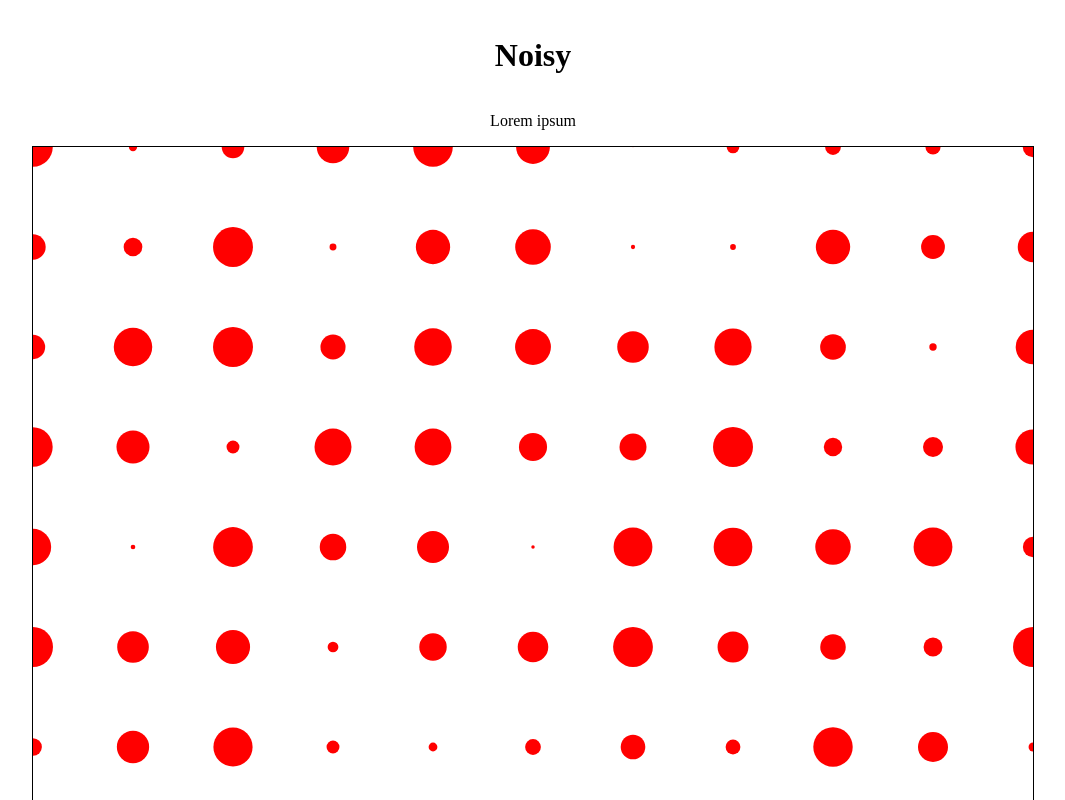
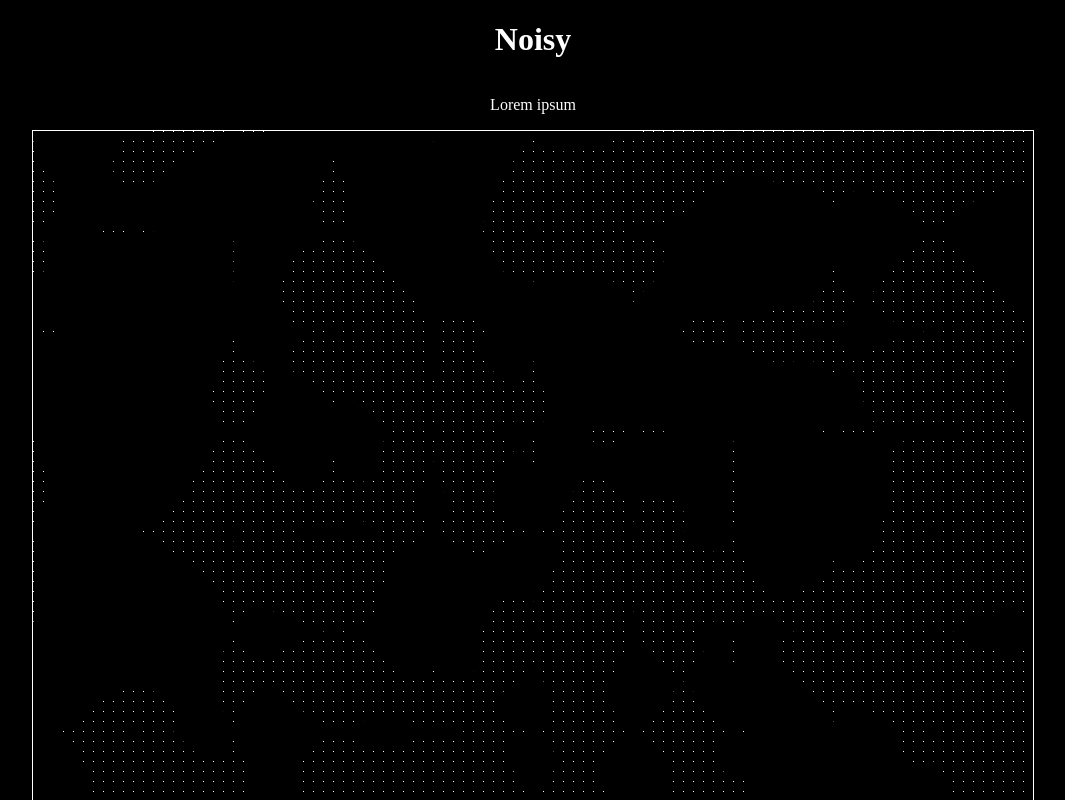
Before and after one commit to fildon/noisy, a plain HTML site: page index.html in a window 1280 px wide. Shown: the top 800 px of the page, without its empty margins (107-1172 px from the left). Drawn offline with Linux system fonts and the light colour scheme; animation ran at ten frames a second.

Commit message:
First draft Perlin noise.

```diff
--- a/index.html
+++ b/index.html
@@ -7,13 +7,14 @@
     <style>
       body {
         display: grid;
-        margin: 0;
-        padding: 1rem;
         justify-items: center;
         align-items: center;
+        margin: 0;
+        background-color: black;
+        color: white;
       }
       canvas {
-        border: 1px solid black;
+        border: 1px solid white;
       }
       p {
         max-width: 60ch;
--- a/index.js
+++ b/index.js
@@ -1,6 +1,20 @@
 // @ts-check
+/**
+ * Height of the canvas in screen pixels
+ */
 const CANVAS_HEIGHT = 1000;
+/**
+ * Width of the canvas in screen pixels
+ */
 const CANVAS_WIDTH = 1000;
+
+/**
+ * The number of pixels both vertically and horizontally
+ */
+const GRID_SIZE = 100;
+// +1 thanks to the fence post problem
+const GRID_ROWS = CANVAS_HEIGHT / GRID_SIZE + 1;
+const GRID_COLS = CANVAS_WIDTH / GRID_SIZE + 1;
 
 const canvasElement = document.querySelector("canvas");
 if (canvasElement === null) throw new Error("Could not find canvas element");
@@ -15,7 +29,6 @@ const createAnimatedRandomVector = () => {
   const initialRadians = Math.random() * 2 * Math.PI;
   const radiansPerMillisecond = (1 + 9 * Math.random()) / 2000;
 
-  // At time `t` return `[x, y]`.
   return (milliseconds) => [
     Math.cos(initialRadians + radiansPerMillisecond * milliseconds),
     Math.sin(initialRadians + radiansPerMillisecond * milliseconds),
@@ -25,9 +38,36 @@ const createAnimatedRandomVector = () => {
 /**
  * Create a 2D array of rotating vectors.
  */
-const animatedVectorGrid = Array.from({ length: 11 }, () =>
-  Array.from({ length: 11 }, createAnimatedRandomVector)
+const animatedVectorGrid = Array.from({ length: GRID_ROWS }, () =>
+  Array.from({ length: GRID_COLS }, createAnimatedRandomVector)
 );
+
+/**
+ * @param {[number, number]} VectorA
+ * @param {[number, number]} VectorB
+ * @returns Dot product of A and B
+ */
+const dotProduct = ([ax, ay], [bx, by]) => ax * bx + ay * by;
+
+/**
+ * Interpolate between numbers `a` and `b`, using some 0 to 1 `weight`.
+ * If `weight <= 0` then return `a`.
+ * If `weight >= 1` then return `b`
+ * Otherwise return smoothstep between `a` and `b`.
+ * @see https://en.wikipedia.org/wiki/Smoothstep
+ * @param {number} a
+ * @param {number} b
+ * @param {number} weight
+ * @returns A smoothly interpolated value between `a` and `b`.
+ */
+const interpolate = (a, b, weight) => {
+  if (weight <= 0) return a;
+  if (weight >= 1) return b;
+  // https://en.wikipedia.org/wiki/Smoothstep
+  const smoothStep = 3 * weight ** 2 - 2 * weight ** 3;
+  const diff = b - a;
+  return a + diff * smoothStep;
+};
 
 /**
  * Top-level animation loop handler.
@@ -36,22 +76,66 @@ const animatedVectorGrid = Array.from({ length: 11 }, () =>
 const step = (now) => {
   canvasContext.clearRect(0, 0, CANVAS_WIDTH, CANVAS_HEIGHT);
 
-  for (let rowIndex = 0; rowIndex < animatedVectorGrid.length; rowIndex++) {
-    const row = animatedVectorGrid[rowIndex];
-    for (let colIndex = 0; colIndex < row.length; colIndex++) {
-      const vectorAtTime = row[colIndex];
-      const [x, y] = vectorAtTime(now);
+  const staticVectorGrid = animatedVectorGrid.map((vectorRow) =>
+    vectorRow.map((vector) => vector(now))
+  );
 
-      canvasContext.beginPath();
-      canvasContext.arc(
-        colIndex * 100,
-        rowIndex * 100,
-        Math.abs(x) * 20,
-        0,
-        2 * Math.PI
+  for (
+    let pixelRowIndex = 0;
+    pixelRowIndex < CANVAS_HEIGHT;
+    pixelRowIndex += 10
+  ) {
+    const y_offset = pixelRowIndex % GRID_SIZE;
+    const grid_row_index = (pixelRowIndex - y_offset) / GRID_SIZE;
+    for (
+      let pixelColIndex = 0;
+      pixelColIndex < CANVAS_WIDTH;
+      pixelColIndex += 10
+    ) {
+      const x_offset = pixelColIndex % GRID_SIZE;
+      const grid_col_index = (pixelColIndex - x_offset) / GRID_SIZE;
+
+      const gridTopLeft = staticVectorGrid[grid_row_index][grid_col_index];
+      const gridTopRight = staticVectorGrid[grid_row_index][grid_col_index + 1];
+      const gridBottomLeft =
+        staticVectorGrid[grid_row_index + 1][grid_col_index];
+      const gridBottomRight =
+        staticVectorGrid[grid_row_index + 1][grid_col_index + 1];
+
+      // Dot products
+      const topLeftDotProduct = dotProduct(gridTopLeft, [x_offset, y_offset]);
+      const topRightDotProduct = dotProduct(gridTopRight, [
+        GRID_SIZE - x_offset,
+        y_offset,
+      ]);
+      const bottomLeftDotProduct = dotProduct(gridBottomLeft, [
+        x_offset,
+        GRID_SIZE - y_offset,
+      ]);
+      const bottomRightDotProduct = dotProduct(gridBottomRight, [
+        GRID_SIZE - x_offset,
+        GRID_SIZE - y_offset,
+      ]);
+
+      // Interpolation
+      const topInterolation = interpolate(
+        topLeftDotProduct,
+        topRightDotProduct,
+        x_offset / GRID_SIZE
       );
-      canvasContext.fillStyle = "red";
-      canvasContext.fill();
+      const bottomInterpolation = interpolate(
+        bottomLeftDotProduct,
+        bottomRightDotProduct,
+        x_offset / GRID_SIZE
+      );
+      const perlinValue = interpolate(
+        topInterolation,
+        bottomInterpolation,
+        y_offset / GRID_SIZE
+      );
+
+      canvasContext.fillStyle = `rgb(255 255 255 / ${perlinValue * 100}%)`;
+      canvasContext.fillRect(pixelColIndex, pixelRowIndex, 1, 1);
     }
   }
 
```
